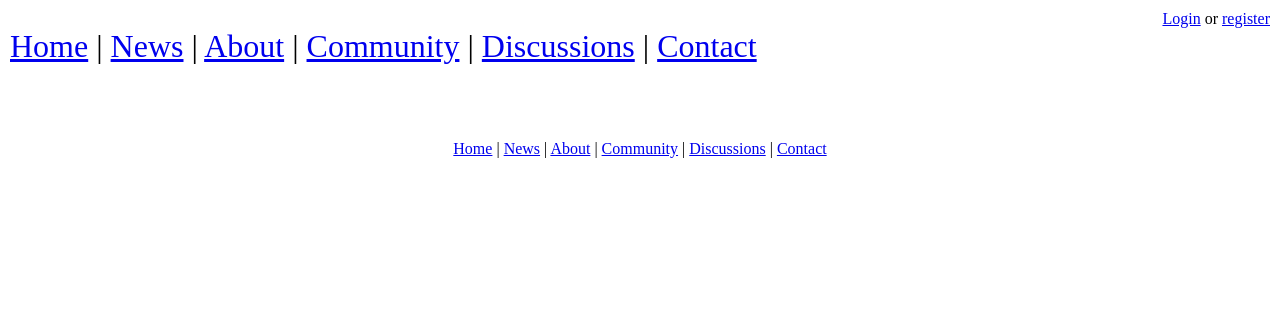
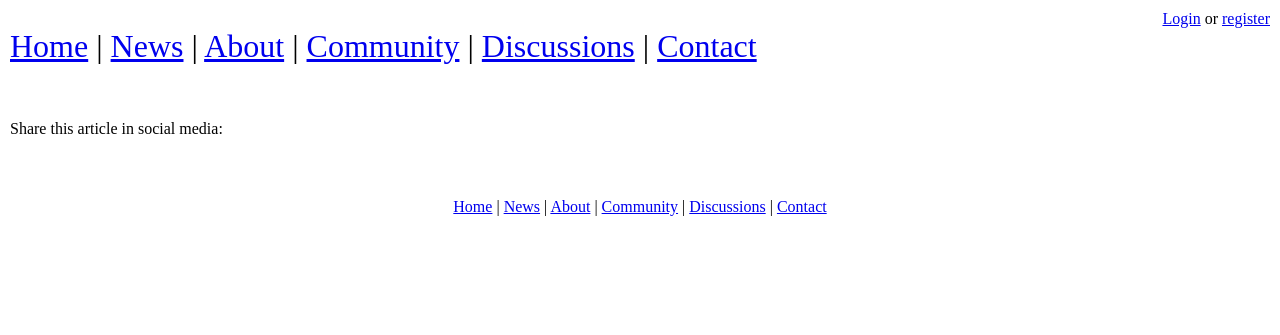
Before and after one commit to nuSPIC/webapp, a Django app: template news/templates/news/single.html in a window 1280 px wide. Shown: the top 335 px of the page. Run offline with Django 3.2, Linux system fonts and the light colour scheme; the template is opened without the code that fills it, so the values that code supplies are empty; parts of the project's set-up code (start-up, migrations or seed data) failed here and were passed over.

Commit message:
Added a little bit of style to the social thing

```diff
--- a/media/css/default.css
+++ b/media/css/default.css
@@ -58,6 +58,11 @@ div.centered-404 {
         padding-left: 0;
         padding-right: 25px;
     }
+
+.share-in-social-media {
+    padding-top: 15px;
+    padding-bottom: 25px;
+}
 
 /* Community page
 *********************/
--- a/news/templates/news/single.html
+++ b/news/templates/news/single.html
@@ -10,14 +10,26 @@
 
 {% block content %}
     <h2>{{ news.title }}</h2>
+
+    <div class="news-date">
         <strong>{{ news.pub_date|date:"DATE_FORMAT" }}</strong>
+    </div>
+
     <div>
+
         {{ news.content|safe }}
+
+        <div class="share-in-social-media">
+
+            Share this article in social media:
 
             <span class='st_stumbleupon'></span><span class='st_slashdot'></span><span class='st_reddit'></span><span
                 class='st_myspace'></span><span class='st_linkedin'></span><span class='st_blogger'></span><span
                 class='st_digg'></span><span class='st_delicious'></span><span class='st_twitter'></span><span
                 class='st_facebook'></span><span class='st_yahoo'></span><span class='st_gbuzz'></span><span
                 class='st_email'></span><span class='st_sharethis'></span>
+
+        </div>
+
     </div>
 {% endblock %}
```
Lines whose indentation alone changed are shown as unchanged.
